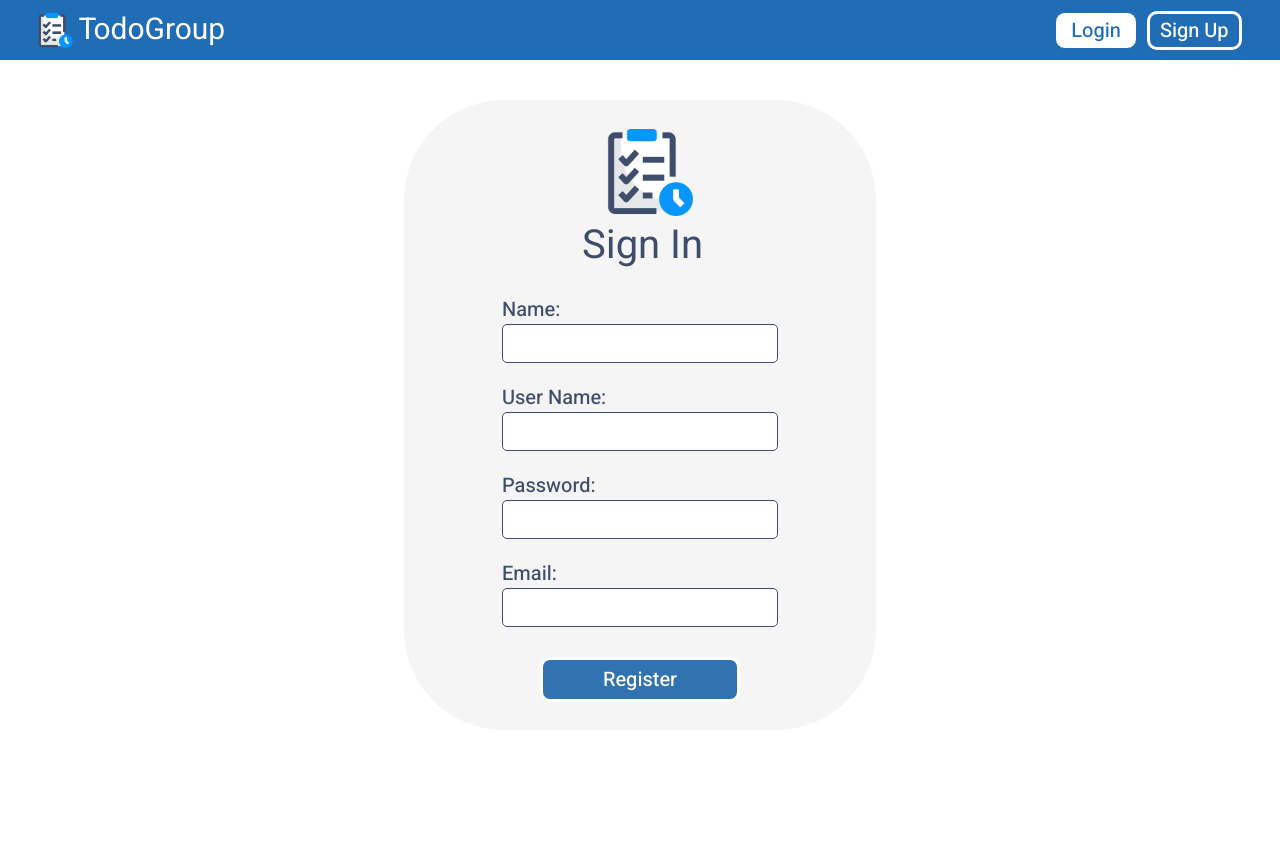
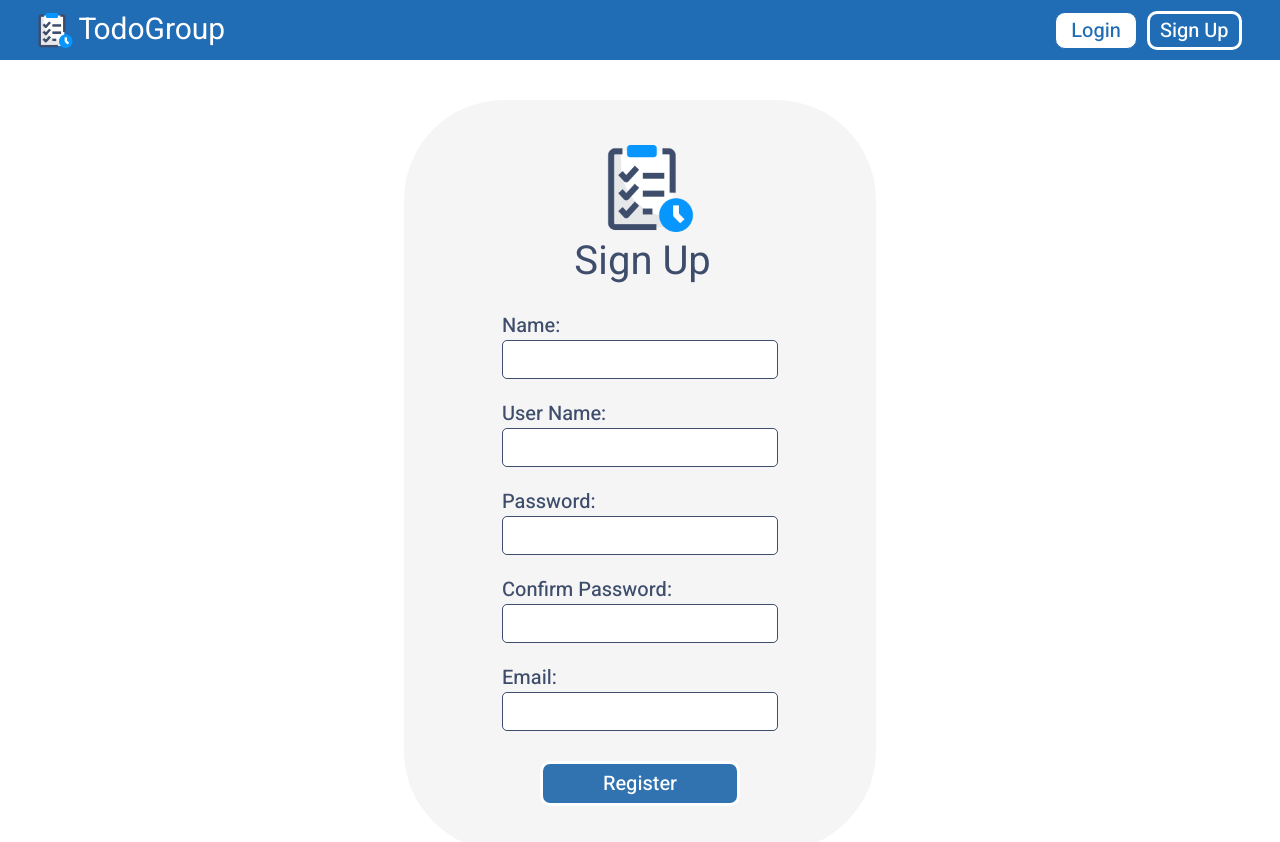
Before and after one commit to JaviZamudio/ToDoGroup_front, a React (Create React App) app: page / in a window 1280 px wide. Both pictures are taken after a click on the button "Sign Up". Shown: the top 842 px of the page. Before the commit the page ends 800 px from the top, so only its background shows below. Built offline with nearby package versions, Linux system fonts and the light colour scheme.

Commit message:
Register new users complete

```diff
--- a/src/components/RegisterScreen.jsx
+++ b/src/components/RegisterScreen.jsx
@@ -9,36 +9,63 @@ import logo from "../images/logo.png";
 // Components
 import { FormButton } from "./FormButton";
 import InputGroup from "./InputGroup";
+import { register } from "../config/api";
 
 const RegisterScreen = ({ context }) => {
-    const { setRoute } = context;
     const [form, setForm] = React.useState({
         name: {value: "", error: ""},
         userName: {value: "", error: ""},
         password: {value: "", error: ""},
+        confirmPassword: {value: "", error: ""},
         email: {value: "", error: ""},
     });
 
     const handleSubmit = (e) => {
         e.preventDefault();
-        console.log(form);
+
+        // validate passwords
+        if (form.password.value !== form.confirmPassword.value) {
+            setForm({...form, confirmPassword: {...form.confirmPassword, error: "Passwords do not match"}});
+            return;
+        }
+
+        // send request to server
+        register(form.name.value, form.userName.value, form.password.value, form.email.value)
+            .then(response => {
+                if (response.code === 200) {
+                    context.setAuthToken(response.data.token);
+                    context.setRoute("/tasks");
+                    localStorage.setItem("JWT", response.data.token);
+                } else if (response.code === 500) {
+                    alert(response.message);
+                }
+
+                setForm({
+                    ...form,
+                    userName: {...form.userName, error: response.code === 4 ? response.message : ""},
+                    email: {...form.email, error: response.code === 5 ? response.message : ""},
+                });
+
+                console.log(response);
+            });
     }
 
     const handleChange = (e) => {
         const { name, value } = e.target;
-        setForm({ ...form, [name]: { value, error: form[name].error } });
+        setForm({ ...form, [name]: { value, error: "" } });
     }
 
     return (
         <div className="register-screen">
             <div className="register-title">
                 <img src={logo} alt="logo" className="register-title-img" />
-                <h1 className="register-title-text">Sign In </h1>
+                <h1 className="register-title-text">Sign Up</h1>
             </div>
             <form className="register-form" onSubmit={handleSubmit}>
                 <InputGroup id="name" name="Name:" type="text" handler={handleChange} required={true} value={form.name.value} error={form.name.error}/>
                 <InputGroup id="userName" name="User Name:" type="text" handler={handleChange} required={true} value={form.userName.value} error={form.userName.error}/>
                 <InputGroup id="password" name="Password:" type="password" handler={handleChange} required={true} value={form.password.value} error={form.password.error}/>
+                <InputGroup id="confirmPassword" name="Confirm Password:" type="password" handler={handleChange} required={true} value={form.confirmPassword.value} error={form.confirmPassword.error}/>
                 <InputGroup id="email" name="Email:" type="email" handler={handleChange} required={true} value={form.email.value} error={form.email.error}/>
 
                 <FormButton text="Register" />
--- a/src/config/api.js
+++ b/src/config/api.js
@@ -25,3 +25,22 @@ export const login = async (userName, password) => {
 
     return response;
 }
+
+export const register = async (name, userName, password, email) => {
+    const bodyData = {
+        name,
+        userName,
+        password,
+        email,
+    };
+
+    const response = await fetch(
+        `${api.host}${api.uri}/users/register`,
+        {
+            ...defaultOptions,
+            body: JSON.stringify(bodyData)
+        })
+        .then(res => res.json())
+
+    return response;
+}
--- a/src/styles/RegisterScreen.css
+++ b/src/styles/RegisterScreen.css
@@ -3,9 +3,9 @@
     border-radius: 100px;
 
     width: 472px;
-    height: 590px;
+    min-height: 590px;
     margin: 40px auto;
-    padding: 20px 0;
+    padding: 45px 0;
     box-sizing: content-box;
 
     display: flex;
```
